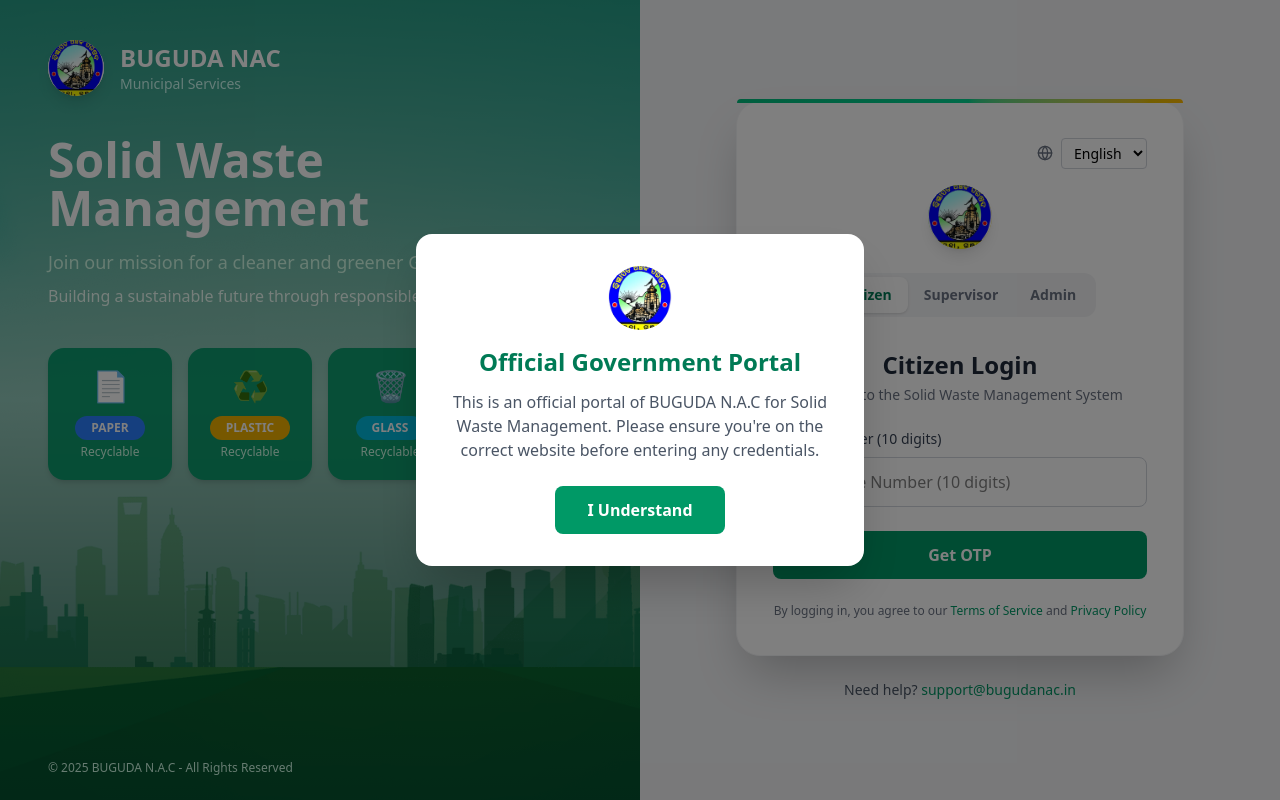
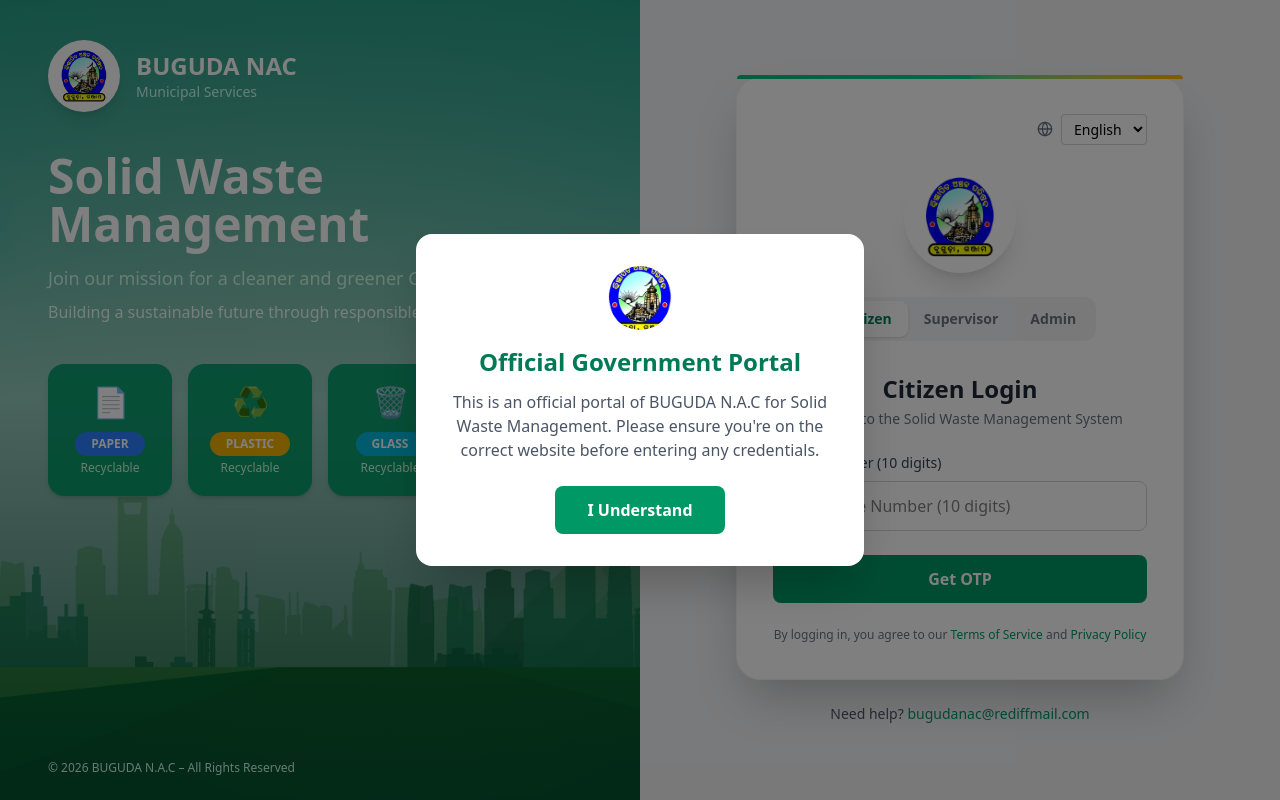
Before and after one commit to tophankumarray/buguda_frontend, a React (Vite) app: page / in a window 1280 px wide. Built offline with nearby package versions, Linux system fonts and the light colour scheme.

Commit message:
update file

```diff
--- a/src/pages/auth/login/Login.jsx
+++ b/src/pages/auth/login/Login.jsx
@@ -13,6 +13,7 @@ import RoleTabs from "./components/RoleTabs";
 import StaffLoginForm from "./components/StaffLoginForm";
 
 import { adminLogin, supervisorLogin } from "../../../api/admin/auth.api";
+import api from "../../../api/mockAPI";
 import { useAuth } from "../../../context/AuthContext";
 import {
   DOWNLOAD_URL,
@@ -157,19 +158,7 @@ const Login = () => {
       }
 
       // Handle admin and supervisor login response
-      if (response?.success !== true) {
-        await saveLoginLog({
-          role,
-          phone: null,
-          username,
-          status: "failed",
-        });
-
-        toast.error(response?.message || "Invalid username or password ❌");
-        return; // 🔴 STOP HERE – NO REDIRECT
-      }
-
-      // ✅ SUCCESS ONLY
+      if (response.success || response.message?.includes("successful")) {
         await saveLoginLog({
           role,
           phone: null,
@@ -177,17 +166,22 @@ const Login = () => {
           status: "success",
         });
 
+        // Store user data based on role
         const userData = {
           role,
           username,
-        ...(response.data || {}),
+          ...(response.data && { ...response.data }),
         };
 
+        // Store token if provided
         const token = response.token || null;
         login(userData, token);
 
         toast.success(response.message || "Login successful!");
         navigate(`/${role}`);
+      } else {
+        throw new Error(response.message || "Login failed");
+      }
     } catch (error) {
       console.error("Login error:", error);
 
@@ -226,11 +220,11 @@ const Login = () => {
       <div className="lg:w-1/2 flex items-center justify-center p-4 lg:p-8">
         <div className="w-full max-w-md">
           <div className="lg:hidden flex justify-center mb-6">
-            <div className="w-20 h-20 bg-emerald-600 rounded-full flex items-center justify-center shadow-lg overflow-hidden">
+            <div className="w-32 h-32 bg-white rounded-full flex items-center justify-center shadow-xl">
               <img
                 src={LOGO}
-                alt="Buguda Logo"
-                className="w-full h-full object-cover"
+                alt="Buguda NAC Logo"
+                className="w-24 h-24 object-contain"
               />
             </div>
           </div>
@@ -241,11 +235,11 @@ const Login = () => {
             <LanguageSelector i18n={i18n} />
 
             <div className="flex justify-center mb-6">
-              <div className="w-16 h-16 bg-gradient-to-br from-emerald-500 to-amber-400 rounded-full flex items-center justify-center shadow-lg overflow-hidden">
+              <div className="w-28 h-28 bg-white rounded-full flex items-center justify-center shadow-xl ">
                 <img
                   src={LOGO}
-                  alt="Ganjam Logo"
-                  className="w-full h-full object-cover"
+                  alt="Buguda NAC Logo"
+                  className="w-20 h-20 object-contain"
                 />
               </div>
             </div>
--- a/src/pages/auth/login/components/LeftPanel.jsx
+++ b/src/pages/auth/login/components/LeftPanel.jsx
@@ -14,48 +14,64 @@ export default function LeftPanel() {
         backgroundPosition: "center bottom",
       }}
     >
+      {/* Background overlay */}
       <div className="absolute inset-0 bg-gradient-to-b from-emerald-700/70 via-emerald-700/40 to-emerald-900/80" />
 
+      {/* Main content */}
       <div className="relative z-10 px-12 pt-10 pb-6">
+        {/* Header */}
         <div className="flex items-center gap-4 mb-8">
-          <div className="w-14 h-14 bg-white rounded-full flex items-center justify-center shadow-lg overflow-hidden">
-            <img src={LOGO} alt="Buguda Logo" className="w-full h-full object-cover" />
+          <div className="w-18 h-18 bg-white rounded-full flex items-center justify-center shadow-lg">
+            <img
+              src={LOGO}
+              alt="Buguda Logo"
+              className="w-13 h-13 object-contain"
+            />
           </div>
+
           <div>
             <h1 className="text-2xl font-bold text-white">{t("BUGUDA NAC")}</h1>
             <p className="text-teal-100 text-sm">{t("municipalServices")}</p>
           </div>
         </div>
 
+        {/* Title */}
         <div className="mt-10">
           <h2 className="text-4xl xl:text-5xl font-bold text-white mb-4">
             {t("solidWaste")}
           </h2>
-          <p className="text-lg text-emerald-100 font-medium mb-2">{t("joinMission")}</p>
+          <p className="text-lg text-emerald-100 font-medium mb-2">
+            {t("joinMission")}
+          </p>
           <p className="text-emerald-50 max-w-xl">{t("buildingFuture")}</p>
         </div>
 
+        {/* Waste categories */}
         <div className="grid grid-cols-2 xl:grid-cols-4 gap-4 mt-10 max-w-3xl">
           {wasteCategories.map((category, idx) => (
             <div
               key={idx}
-              className="bg-emerald-600/90 rounded-2xl px-6 py-5 shadow-md flex flex-col items-center justify-center hover:scale-[1.02] hover:bg-emerald-600 transition-transform"
+              className="bg-emerald-600/90 rounded-2xl px-6 py-5 shadow-md flex flex-col items-center justify-center hover:scale-[1.02] hover:bg-emerald-600 transition-all"
             >
               <div className="text-3xl mb-3">{category.icon}</div>
-              <button
-                type="button"
+
+              <span
                 className={`${category.color} text-white text-xs font-bold px-4 py-1 rounded-full mb-1`}
               >
                 {category.name}
-              </button>
+              </span>
+
               <p className="text-emerald-100 text-xs">Recyclable</p>
             </div>
           ))}
         </div>
       </div>
 
+      {/* Footer */}
       <div className="relative z-10 px-12 pb-6">
-        <p className="text-xs text-emerald-100">© 2025 BUGUDA N.A.C - All Rights Reserved</p>
+        <p className="text-xs text-emerald-100">
+          © 2026 BUGUDA N.A.C – All Rights Reserved
+        </p>
       </div>
     </div>
   );
--- a/src/pages/auth/login/components/LoginFooterHelp.jsx
+++ b/src/pages/auth/login/components/LoginFooterHelp.jsx
@@ -6,10 +6,10 @@ export default function LoginFooterHelp() {
       <p className="text-sm text-gray-600">
         Need help?{" "}
         <a
-          href="mailto:support@ganjamnac.in"
+          href="mailto:bugudanac@rediffmail.com"
           className="text-emerald-600 hover:underline font-medium"
         >
-          support@bugudanac.in
+          bugudanac@rediffmail.com
         </a>
       </p>
     </div>
```
Lines whose indentation alone changed are shown as unchanged.
